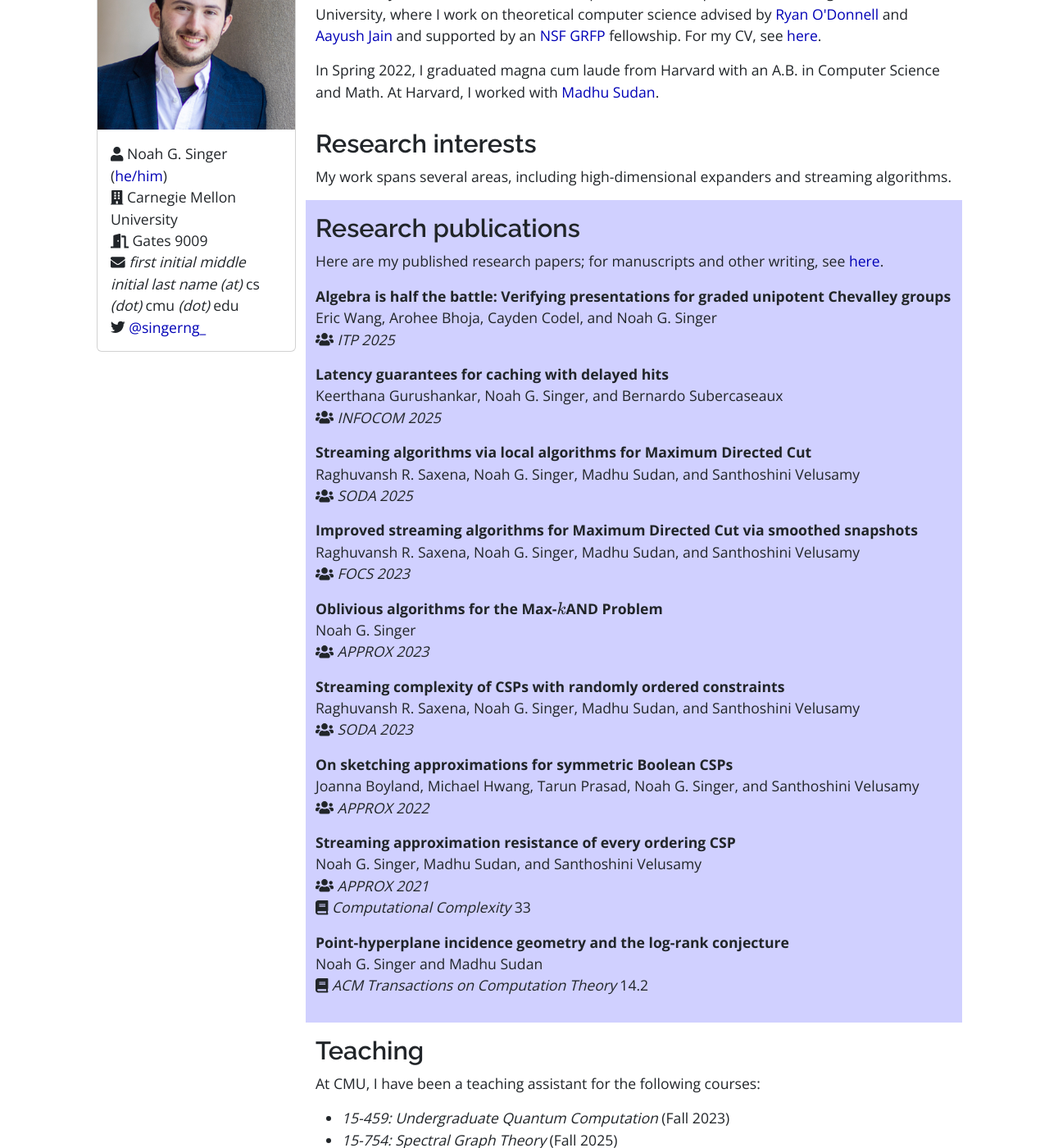
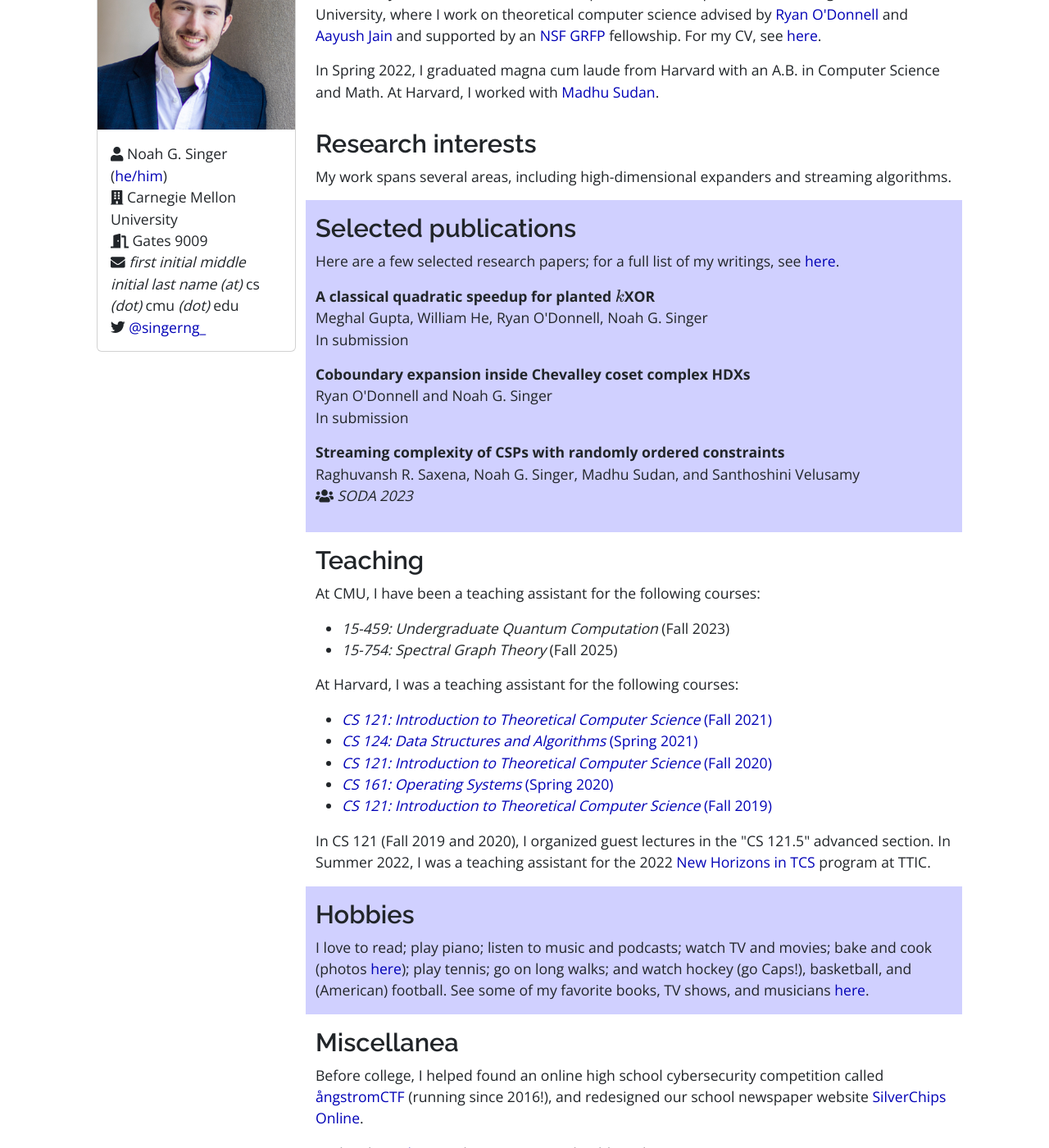
Before and after one commit to singerng/noahsinger.org, a Jekyll site: the page built from index/index.html, in a window 1280 px wide and 1400 px high, scrolled down 190 px. Shown: the whole window at 82% size. Built offline with Jekyll 4.4.1, drawn with Linux system fonts in a browser that asks for light colours; nearby versions of some CDN libraries.

Commit message:
update: selected papers

```diff
--- a/_data/papers/manuscripts.yaml
+++ b/_data/papers/manuscripts.yaml
@@ -1,10 +1,12 @@
 
-- title: "A Classical Quadratic Speedup for Planted \\(k\\)XOR"
+- title: "A classical quadratic speedup for planted \\(k\\)XOR"
   authors: Meghal Gupta, William He, Ryan O'Donnell, Noah G. Singer
   desc: In submission
   arxiv: 2508.09422
+  select: yes
 
 - title: "Coboundary expansion inside Chevalley coset complex HDXs"
   authors: Ryan O'Donnell and Noah G. Singer
   desc: In submission
   arxiv: 2411.05916
+  select: yes
--- a/_data/papers/publications.yaml
+++ b/_data/papers/publications.yaml
@@ -35,13 +35,14 @@
   authors: Noah G. Singer
   arxiv: 2305.04438
 
-- title: Streaming complexity of CSPs with randomly ordered constraints
+- title: "Streaming complexity of CSPs with randomly ordered constraints"
   venues:
     - type: conference
       title: SODA 2023
       doi: 10.1137/1.9781611977554.ch156
       arxiv: 2207.07158
   eccc: 2022/100
+  select: yes
   authors: Raghuvansh R. Saxena, Noah G. Singer, Madhu Sudan, and Santhoshini Velusamy
 
 - title: "On sketching approximations for symmetric Boolean CSPs"
--- a/index/index.html
+++ b/index/index.html
@@ -40,13 +40,20 @@ layout: default
       </div>
 
       <div class="row section pt-3">
-        <h3>Research publications</h3>
+        <h3>Selected publications</h3>
 
-        <p>Here are my published research papers; for manuscripts and other writing, see <a href="/papers">here</a>.</p>
+        <p>Here are a few selected research papers; for a full list of my writings, see <a href="/papers">here</a>.</p>
 
         <ul class="paper-list">
+        {% for paper in site.data.papers.manuscripts %}
+        {% if paper.select %}
+        {% include paper.html paper=paper short=true %}
+        {% endif %}
+        {% endfor %}
         {% for paper in site.data.papers.publications %}
+        {% if paper.select %}
         {% include paper.html paper=paper short=true %}
+        {% endif %}
         {% endfor %}
         </ul>
       </div>
```
